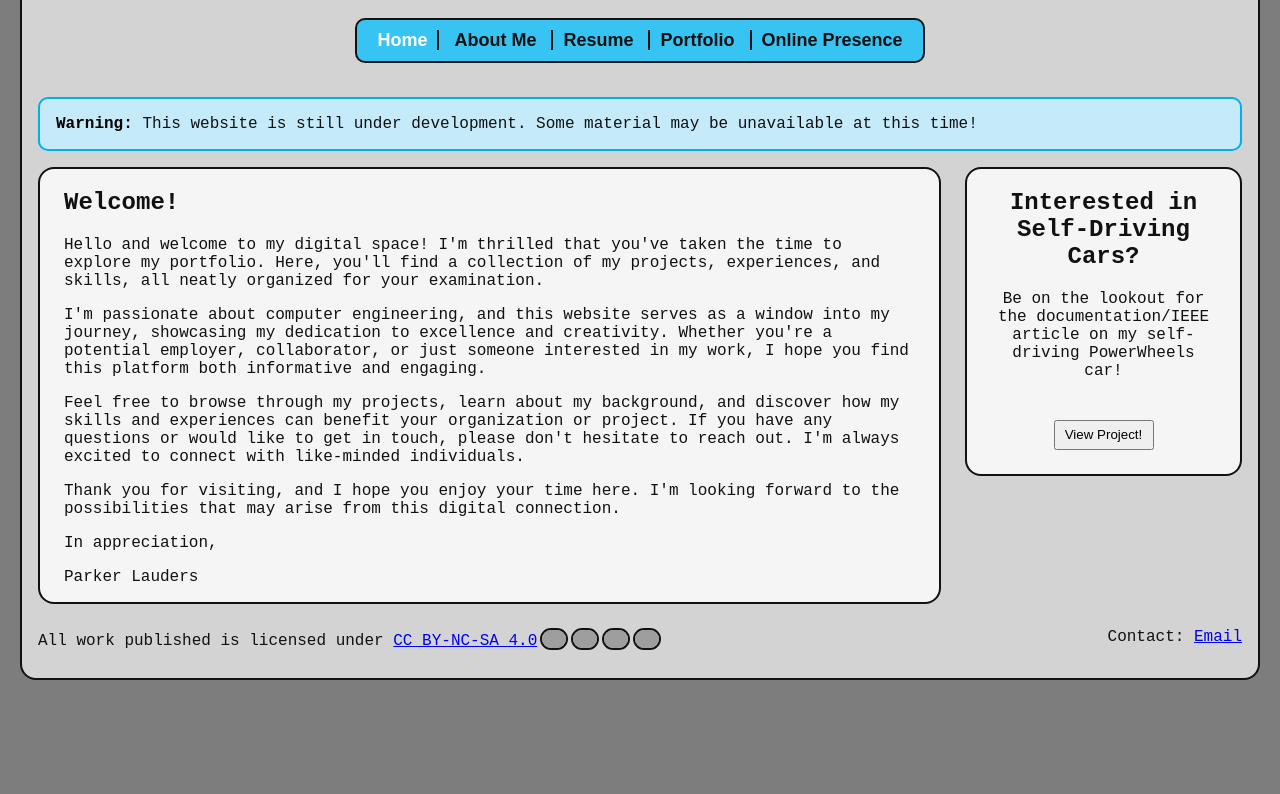
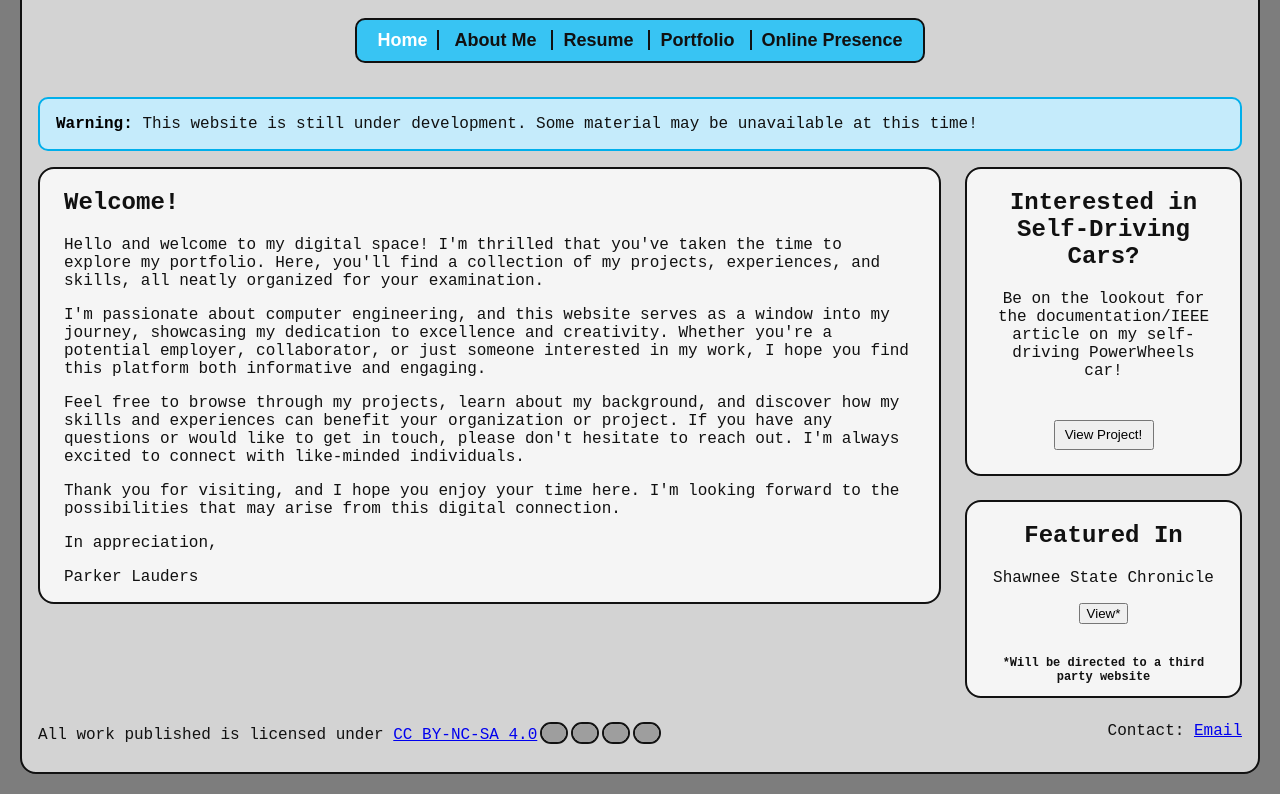
Before and after one commit to LaudersP/pwldigital-website, a plain HTML site: page index.html in a window 1280 px wide. Shown: the part 110-904 px from the top of the page. Before the commit the page ends 810 px from the top, so only its background shows below. Drawn offline with Linux system fonts and the light colour scheme; grey boxes are pictures that could not be loaded.

Commit message:
Addded 'Featured In' section

```diff
--- a/index.html
+++ b/index.html
@@ -67,6 +67,18 @@
                 <a href="portfolio.html#powerwheels"><button>View Project!</button></a>
             </section>
         </aside>
+        <aside>
+            <section class="featured">
+                <h2>Featured In</h2>
+                <p>
+                    Shawnee State Chronicle
+                    <a href="https://shawneestatechronicle.com/5930/uncategorized/lauders-bowls-his-way-to-success-at-shawnee-state-university/" target="_blank">
+                        <button>View*</button>
+                    </a>
+                </p>
+                <p class="fine-print"><b>*Will be directed to a third party website</b></p>
+            </section>
+        </aside>
         <footer>
             <p class="copyright">
                 All work published is licensed under
```
